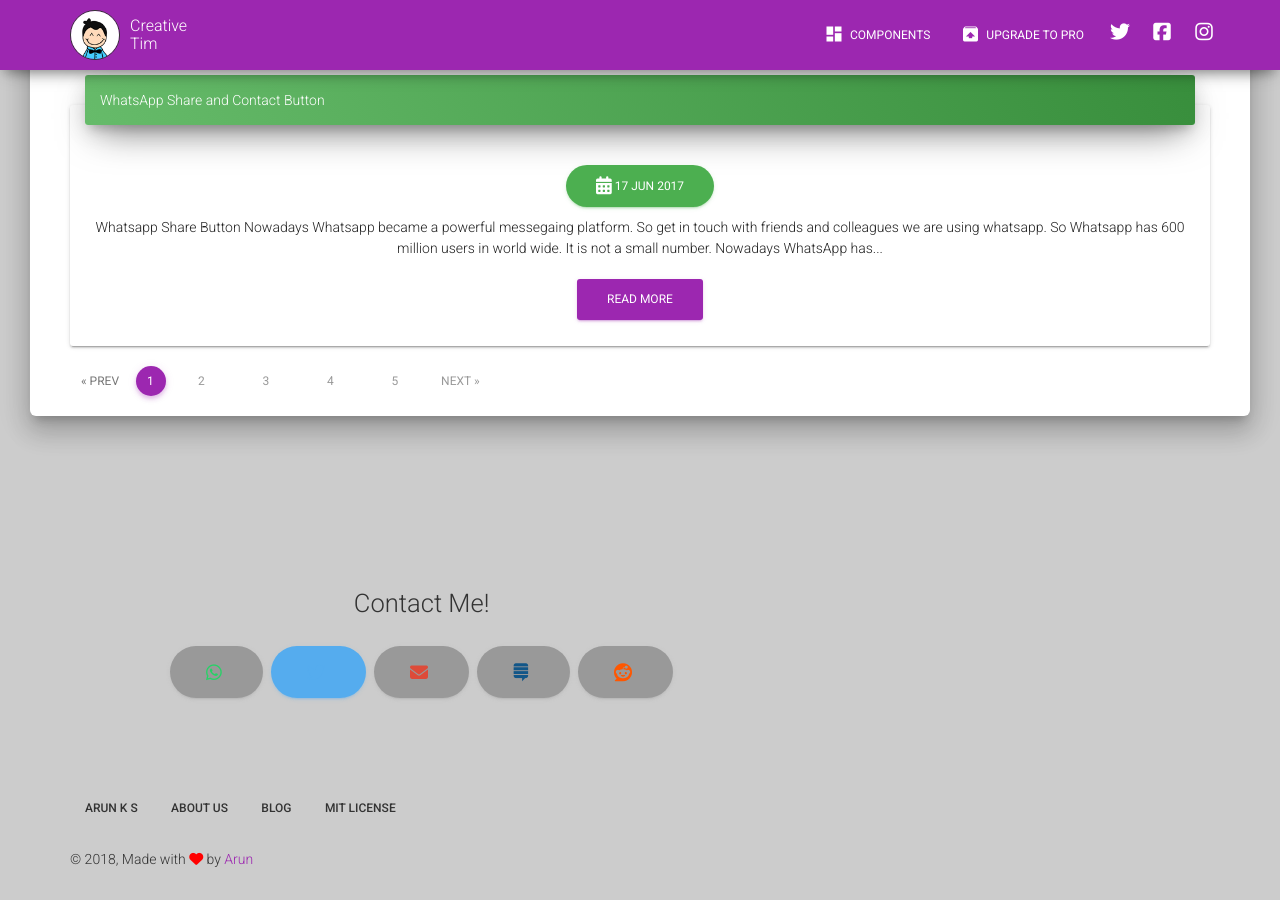
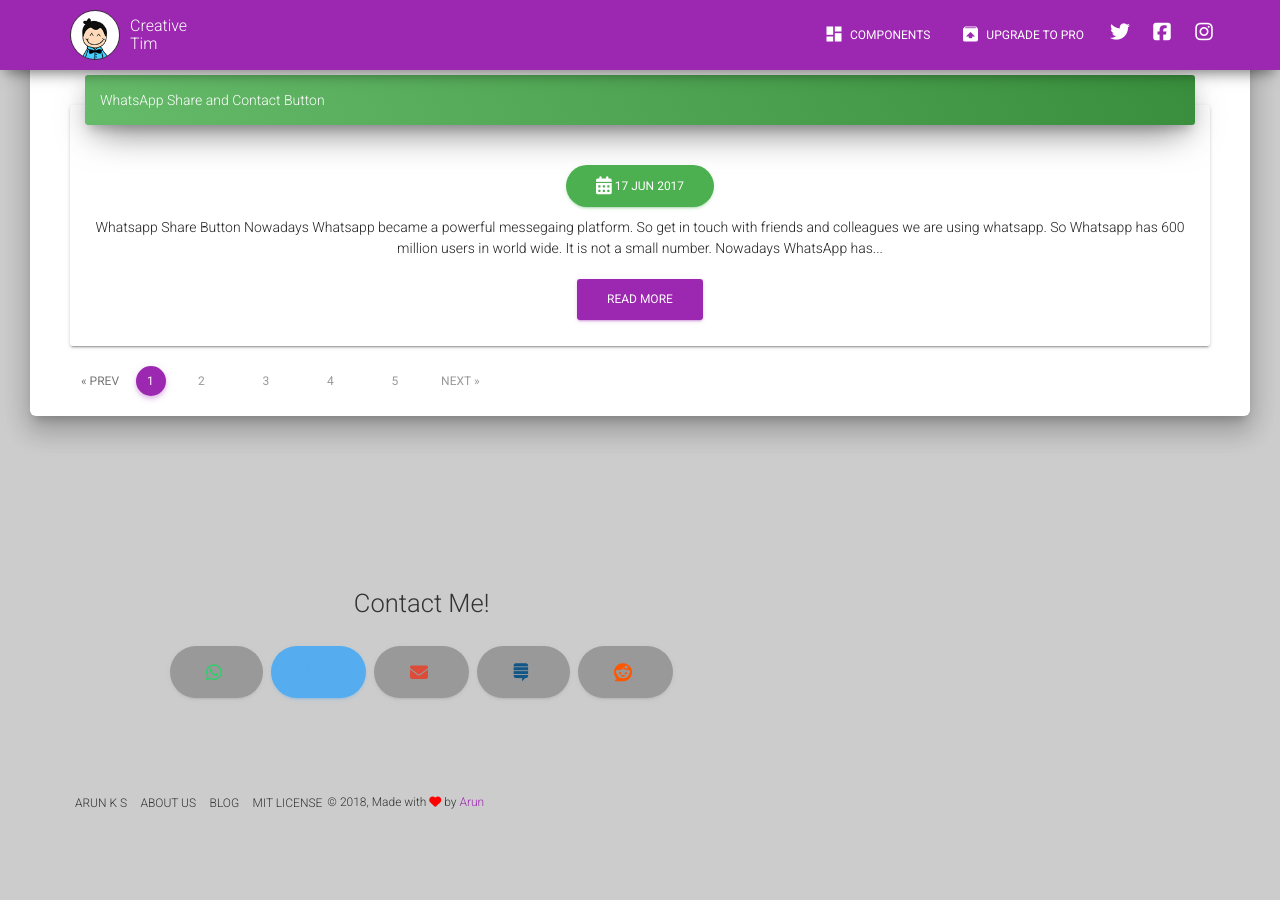
Before and after one commit to tip4programs/imbue, a Jekyll site: the page built from index.html, in a window 1280 px wide and 900 px high, scrolled down 975 px. Built offline with Jekyll 4.4.1, drawn with Linux system fonts in a browser that asks for light colours; nearby versions of some CDN libraries; the list of posts is cut into pages by our own code; after the commit the page ends 1813 px from its top, so only the background shows below that.

Commit message:
Update material-kit.css

```diff
--- a/asset/css/material-kit.css
+++ b/asset/css/material-kit.css
@@ -1915,39 +1915,51 @@ select.form-control[multiple], .form-group.is-focused select.form-control[multip
   padding: 20px 0 50px 0px;
 }
 
-footer {
-  padding: 15px 0;
-}
-footer ul {
+.footer {
+    padding: 24px 0;
+}
+
+.footer.footer-default {
+    background-color: #f2f2f2;
+}
+
+.footer nav {
+    display: inline-block;
+    float: left;
+}
+
+.footer ul {
     margin-bottom: 0;
     padding: 0;
     list-style: none;
 }
-footer ul li {
+
+.footer ul li {
     display: inline-block;
 }
-footer ul li a {
+
+.footer ul li a {
     color: inherit;
-  padding: 15px;
-  font-weight: 500;
-  font-size: 12px;
+    padding: 0.5rem;
+    font-size: 0.8571em;
     text-transform: uppercase;
-  border-radius: 3px;
     text-decoration: none;
-  position: relative;
-  display: block;
-}
-footer ul li a:hover {
+}
+
+.footer ul li a:hover {
     text-decoration: none;
 }
-footer .copyright {
-  padding: 15px 0;
-}
-footer .copyright .material-icons {
-  font-size: 18px;
-  position: relative;
-  top: 3px;
-}
+
+.footer .copyright {
+    font-size: 0.8571em;
+}
+
+.footer:after {
+    display: table;
+    clear: both;
+    content: " ";
+}
+
 
 legend {
   border-bottom: 0;
```
Lines whose indentation alone changed are shown as unchanged.
